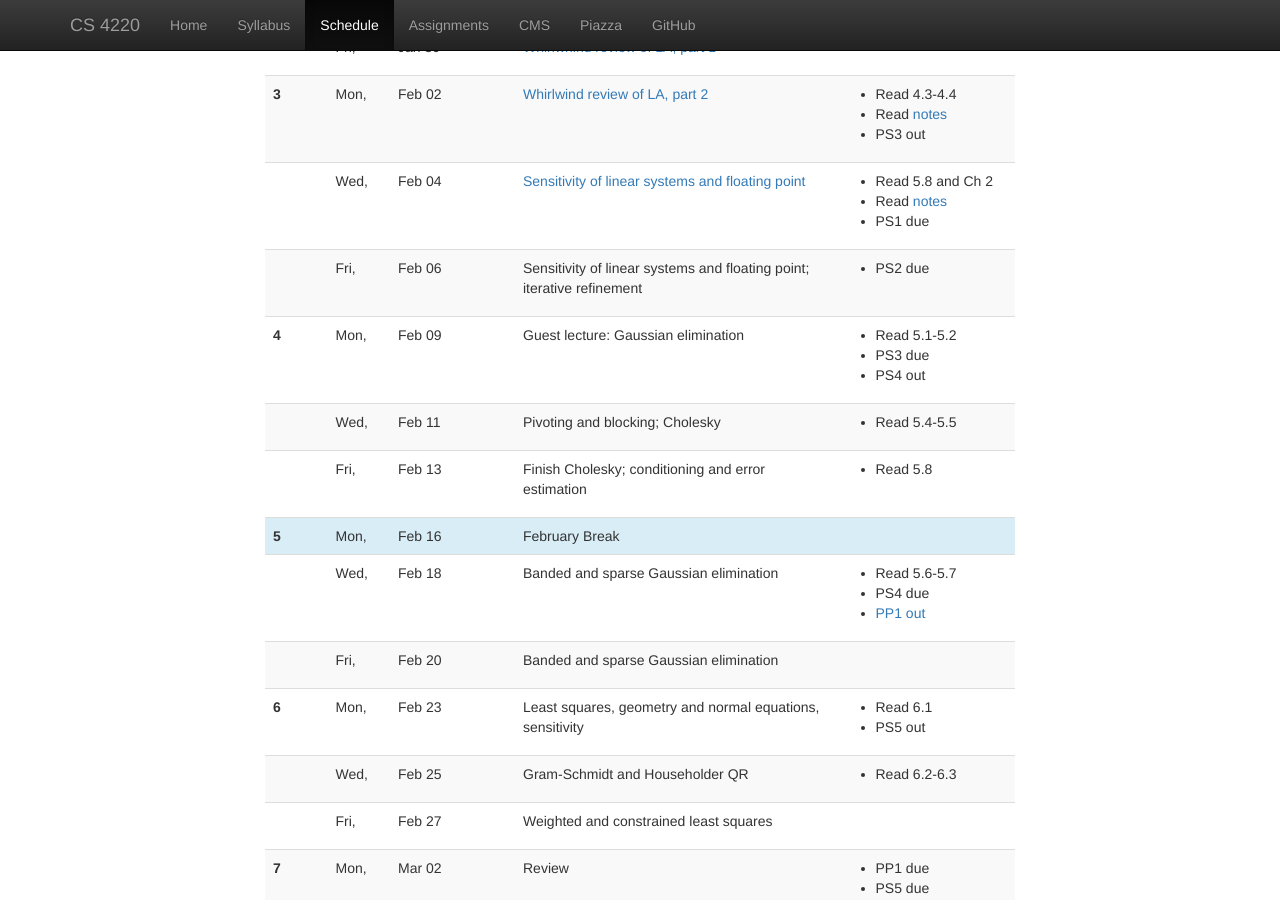
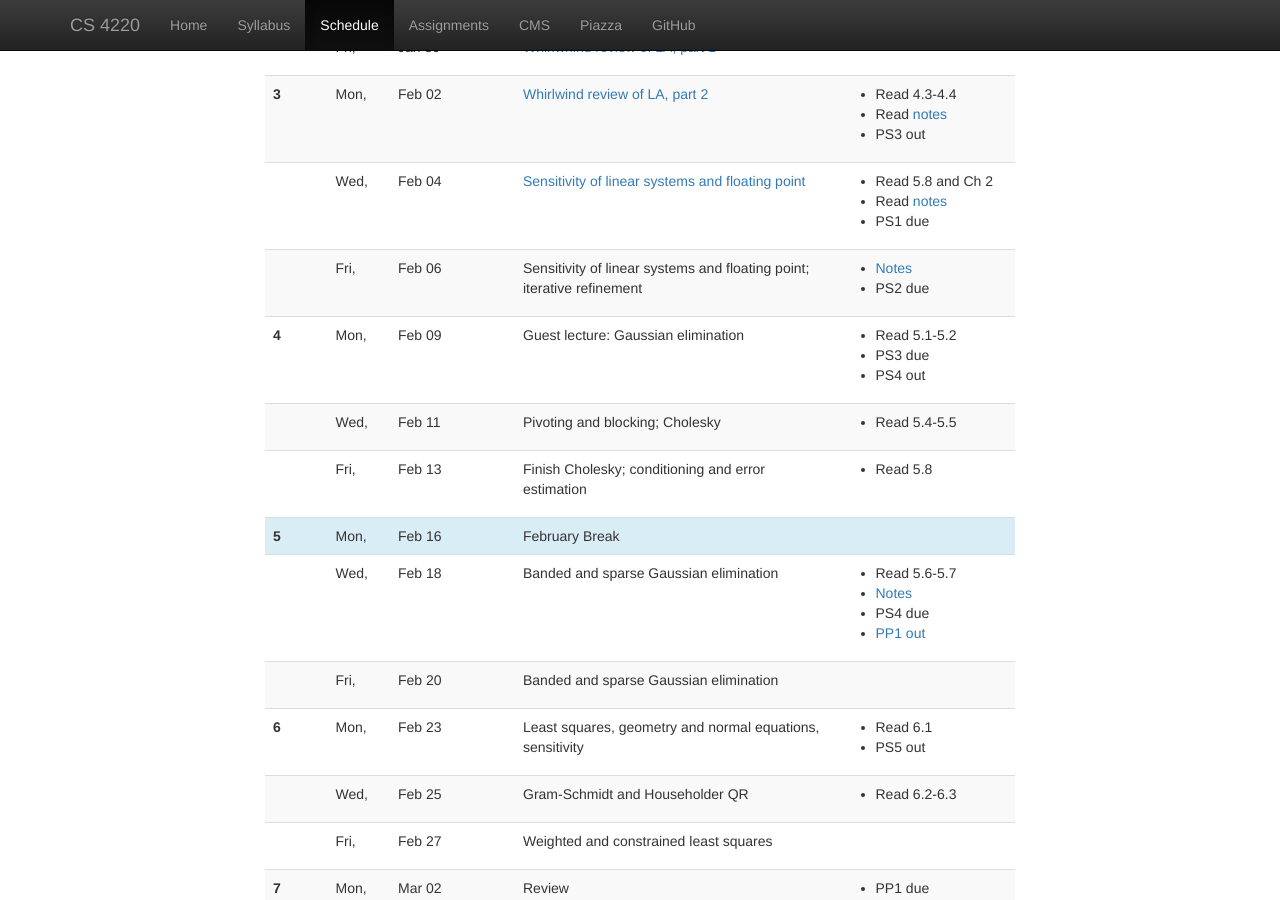
Before and after one commit to dbindel/cs4220-s15, a Jekyll site: the page built from web/schedule.html, in a window 1280 px wide and 900 px high, scrolled down 534 px. Built offline with Jekyll 4.4.1, drawn with Linux system fonts in a browser that asks for light colours; nearby versions of some CDN libraries.

Commit message:
Web links.

```diff
--- a/web/_data/lectures.yml
+++ b/web/_data/lectures.yml
@@ -68,6 +68,7 @@
     Sensitivity of linear systems and floating point;
     iterative refinement
   hw:
+    - <a href="lec/2015-02-06-notes.pdf">Notes</a>
     - PS2 due
 #
 # ==================
@@ -108,6 +109,7 @@
     Banded and sparse Gaussian elimination
   hw:
     - Read 5.6-5.7
+    - <a href="lec/2015-02-18-notes.pdf">Notes</a>
     - PS4 due
     - <a href="hw/proj1.pdf">PP1 out</a>
 -
```
